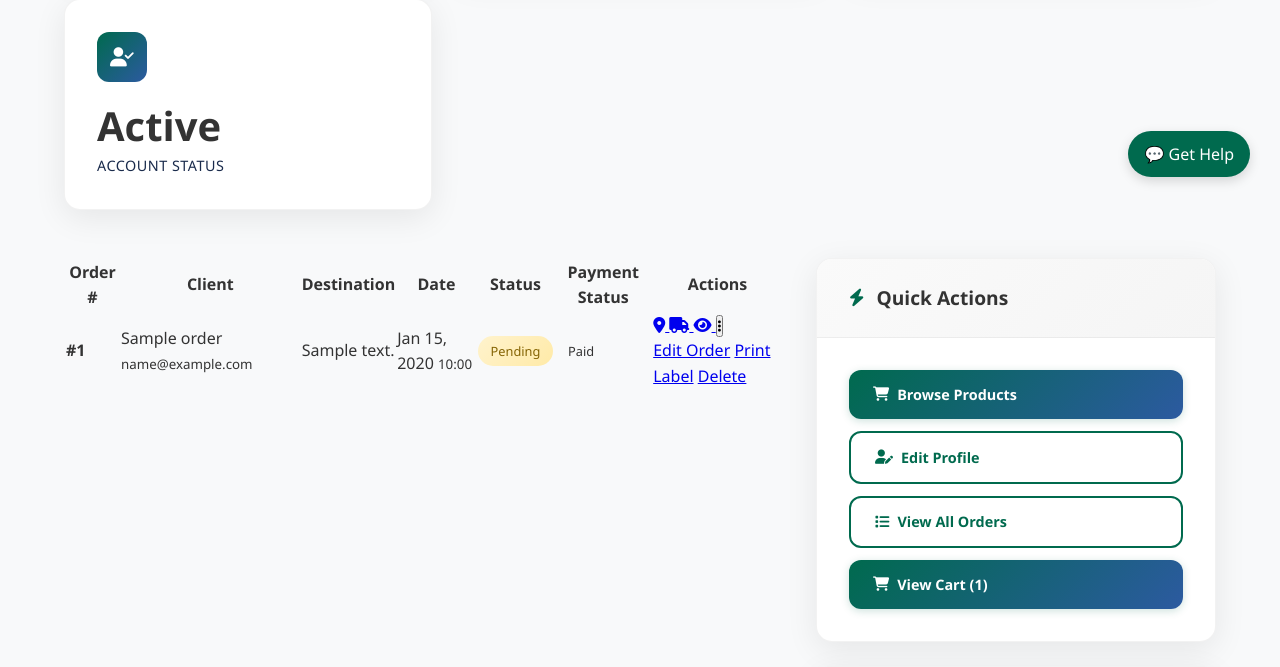
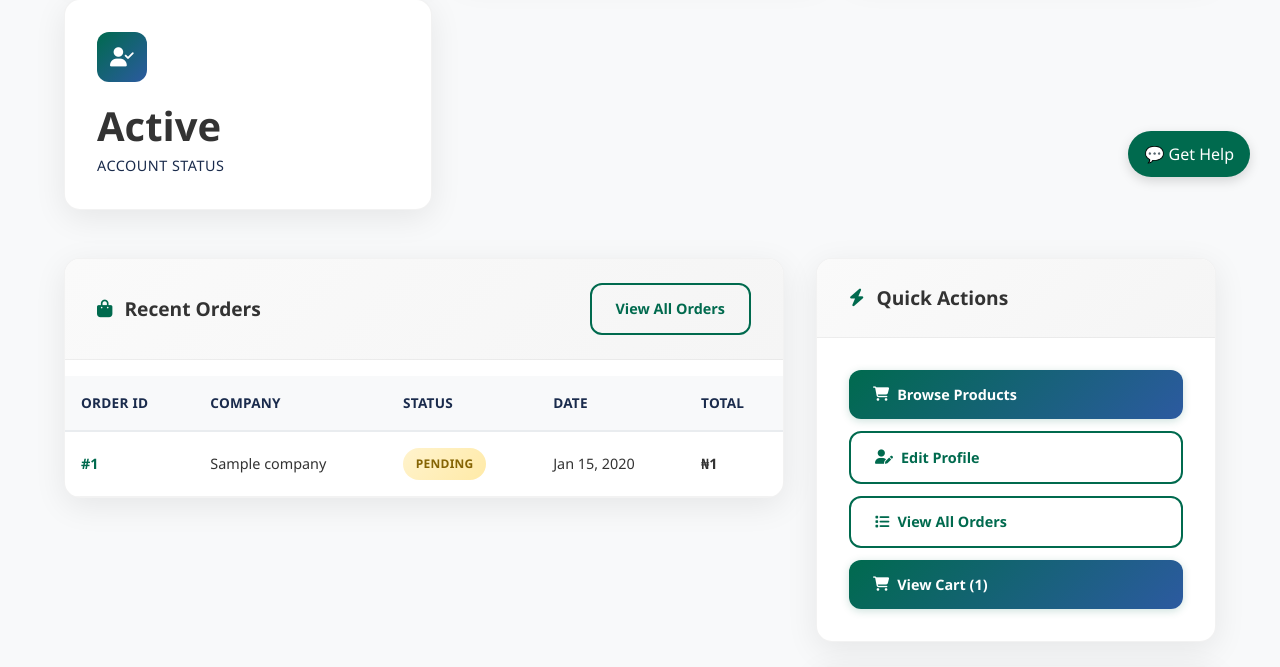
Before and after one commit to Adetomiwa-Oluwatobi/DeliveryCoo, a Django app: template orders/templates/orders/visitors_dashboard.html in a window 1280 px wide. Shown: the part 585-1252 px from the top of the page. Run offline with Django 5.2, Linux system fonts and the light colour scheme; the template is opened without the code that fills it: most values are stand-ins (such as "Sample title", 1, 10 or a date in 2020); grey boxes marked "Sample" are stand-in pictures.

Commit message:
order.try

```diff
--- a/orders/templates/orders/visitors_dashboard.html
+++ b/orders/templates/orders/visitors_dashboard.html
@@ -89,7 +89,7 @@
     .profile-placeholder {
         width: 90px;
         height: 90px;
-            background: var(--primary);
+        background: rgba(255, 255, 255, 0.2);
         backdrop-filter: blur(10px);
         border: 4px solid color: var(--primary);;
         border-radius: 50%;
@@ -603,92 +603,64 @@
 <div class="dashboard-layout">
     <!-- Main Content -->
     <div class="main-content">
-        {% if orders %}
-            <div class="table-responsive">
-                <table class="order-table">
+        <!-- Recent Orders -->
+        <div class="modern-card animate-fade-in">
+            <div class="card-header-modern">
+                <div class="card-title-modern">
+                    <i class="fas fa-shopping-bag"></i>
+                    Recent Orders
+                </div>
+                <a href="{% url 'order_list' %}" class="btn-modern btn-outline-modern">View All Orders</a>
+            </div>
+
+            {% if recent_orders %}
+                <div class="card-body-modern" style="padding: 0;">
+                    <table class="table-modern">
                         <thead>
                             <tr>
-                            <th>Order #</th>
-                            <th>Client</th>
-                            <th>Destination</th>
+                                <th>Order ID</th>
+                                <th>Company</th>
+                                <th>Status</th>
                                 <th>Date</th>
-                            <th>Status</th>
-                            <th>Payment Status</th>
-
-                            <th class="text-center">Actions</th>
+                                <th>Total</th>
                             </tr>
                         </thead>
                         <tbody>
-                        {% for order in orders %}
-                        <tr class="order-row" data-status="{{ order.status|default:'pending' }}" data-client="{{ order.client_name }}">
-                            <td class="order-id">
-                                <strong>#{{ order.id }}</strong>
+                            {% for order in recent_orders %}
+                            <tr>
+                                <td>
+                                    <a href="{% url 'order_detail' order.id %}">
+                                        #{{ order.id }}
+                                    </a>
                                 </td>
+                                <td>{{ order.company.name }}</td>
                                 <td>
-                                <div class="client-info">
-                                    <span class="client-name">{{ order.client_name}}</span>
-                                    <small class="client-email">{{ order.client_email|default:"" }}</small>
-                                </div>
-                            </td>
-                            <td>
-                                {{ order.delivery_address|default:"Not specified" }}
-                            </td>
-                            <td>
-                                <div class="date-info">
-                                    <span class="order-date">{{ order.ordered_at|date:"M d, Y" }}</span>
-                                    <small class="order-time">{{ order.ordered_at|time:"H:i" }}</small>
-                                </div>
-                            </td>
-                            <td>
-                                {% if order.status == "delivered" %}
-                                    <span class="badge badge-delivered">Delivered</span>
-                                {% elif order.status == "transit" %}
-                                    <span class="badge badge-transit">In Transit</span>
-                                {% elif order.status == "processing" %}
-                                    <span class="badge badge-processing">Processing</span>
+                                    {% if order.status == 'pending' %}
+                                        <span class="badge-modern badge-pending">Pending</span>
+                                    {% elif order.status == 'delivered' %}
+                                        <span class="badge-modern badge-delivered">Delivered</span>
                                     {% else %}
-                                    <span class="badge badge-pending">Pending</span>
+                                        <span class="badge-modern badge-cancelled">Cancelled</span>
                                     {% endif %}
                                 </td>
-                            <td>
-                                {% if order.payment_status == 'paid' %}
-                                    <span class="badge badge-success">Paid</span>
-                                {% elif order.payment_status == 'pending' %}
-                                    <span class="badge badge-warning">Pending</span>
-                                    <a href="{% url 'initiate_payment' order_id=order.id %}" class="btn btn-sm btn-primary">Pay Now</a>
-                                {% elif order.payment_status == 'failed' %}
-                                    <span class="badge badge-danger">Failed</span>
-                                    <a href="{% url 'initiate_payment' order_id=order.id %}" class="btn btn-sm btn-primary">Retry Payment</a>
-                                {% else %}
-                                    <span class="badge badge-secondary">{{ order.payment_status|title }}</span>
-                                {% endif %}
-                            </td>
-                            <td class="actions-cell">
-                                <div class="action-buttons">
-                                    <a href="{% url 'order_tracking' order.id %}" class="btn-icon" title="Track Order">
-                                        <i class="fas fa-map-marker-alt"></i>
-                                    </a>
-                                    <a href="{% url 'assign_delivery' order.id %}" class="btn-icon" title="Assign Delivery">
-                                        <i class="fas fa-truck"></i>
-                                    </a>
-                                    <a href="{% url 'order_detail' order.id %}" class="btn-icon" title="View Details">
-                                        <i class="fas fa-eye"></i>
-                                    </a>
-                                    <button class="btn-icon toggle-actions" title="More Actions">
-                                        <i class="fas fa-ellipsis-v"></i>
-                                    </button>
-                                    <div class="dropdown-actions">
-                                        <a href="{% url 'edit_order' order.id %}">Edit Order</a>
-                                        <a href="{% url 'print_label' order.id %}">Print Label</a>
-                                        <a href="#" class="text-danger delete-order" data-id="{{ order.id }}">Delete</a>
-                                    </div>
-                                </div>
-                            </td>
+                                <td>{{ order.ordered_at|date:"M d, Y" }}</td>
+                                <td><strong>₦{{ order.total_cost }}</strong></td>
                             </tr>
-
                             {% endfor %}
                         </tbody>
                     </table>
+                </div>
+            {% else %}
+                <div class="card-body-modern">
+                    <div class="empty-state">
+                        <div class="empty-state-icon">
+                            <i class="fas fa-shopping-bag"></i>
+                        </div>
+                        <h3>No orders yet</h3>
+                        <p>Start shopping to see your orders appear here.</p>
+                        <a href="{% url 'product_list' %}" class="btn-modern">Start Shopping</a>
+                    </div>
+                </div>
             {% endif %}
         </div>
     </div>
```
Lines whose indentation alone changed are shown as unchanged.
